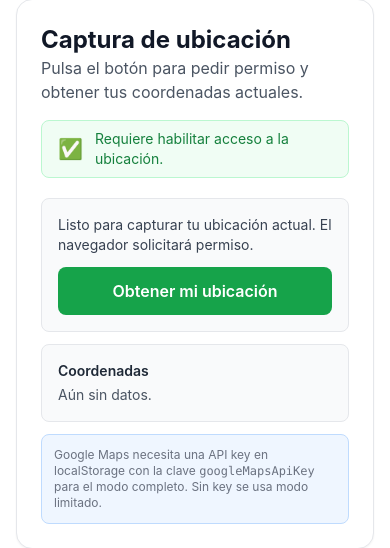
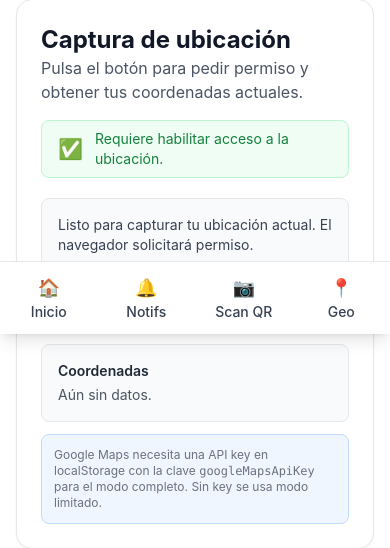
Before and after one commit to amilube/geoqr, a Django app: template apps/templates/pages/geo.html in a window 390 px wide. Shown: the part 510-1058 px from the top of the page. Run offline with Django 5.2, Linux system fonts and the light colour scheme; the template is opened without the code that fills it, so the values that code supplies are empty; some libraries are stand-ins or nearby versions.

Commit message:
feat(navbar): add bottom mobile navbar with navigation links

```diff
--- a/apps/templates/base.html
+++ b/apps/templates/base.html
@@ -101,7 +101,7 @@
   </nav>
 
   <!-- Main Content -->
-  <div class="max-w-7xl mx-auto px-4 sm:px-6 lg:px-8 py-8">
+  <div class="max-w-7xl mx-auto px-4 sm:px-6 lg:px-8 py-8 pb-24 md:pb-8">
     {% if messages %}
       {% for message in messages %}
         <div class="mb-4 rounded-md p-4 {% if message.tags == 'error' %}bg-red-50 border border-red-200 text-red-800{% elif message.tags == 'success' %}bg-green-50 border border-green-200 text-green-800{% elif message.tags == 'warning' %}bg-yellow-50 border border-yellow-200 text-yellow-800{% else %}bg-blue-50 border border-blue-200 text-blue-800{% endif %} flex items-start justify-between">
@@ -122,6 +122,28 @@
   </div>
 
   {% endblock body %}
+
+  <!-- Bottom mobile navbar -->
+  <nav class="md:hidden fixed bottom-0 inset-x-0 bg-white border-t border-gray-200 shadow-lg">
+    <div class="grid grid-cols-4 text-sm font-medium text-gray-700">
+      <a href="{% url 'home' %}" class="flex flex-col items-center justify-center py-3 hover:bg-gray-50 transition">
+        <span class="text-lg">🏠</span>
+        <span>Inicio</span>
+      </a>
+      <a href="{% url 'push' %}" class="flex flex-col items-center justify-center py-3 hover:bg-gray-50 transition">
+        <span class="text-lg">🔔</span>
+        <span>Notifs</span>
+      </a>
+      <a href="{% url 'qr' %}" class="flex flex-col items-center justify-center py-3 hover:bg-gray-50 transition">
+        <span class="text-lg">📷</span>
+        <span>Scan QR</span>
+      </a>
+      <a href="{% url 'geo' %}" class="flex flex-col items-center justify-center py-3 hover:bg-gray-50 transition">
+        <span class="text-lg">📍</span>
+        <span>Geo</span>
+      </a>
+    </div>
+  </nav>
 
   {% block modal %}
   {% endblock modal %}
```
